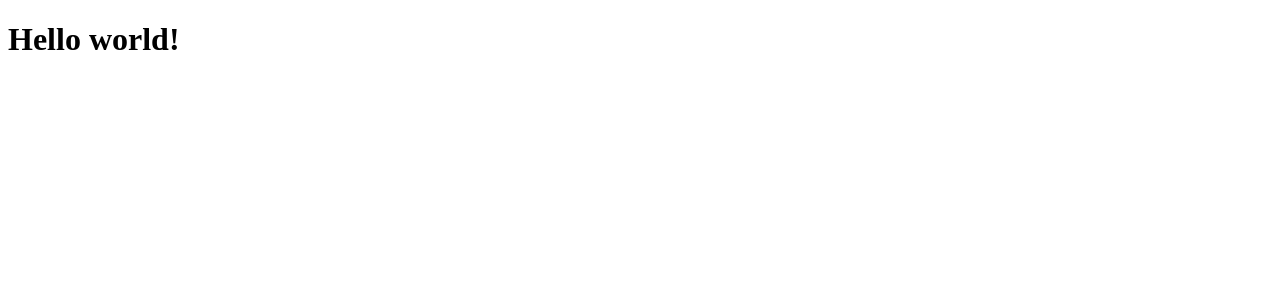
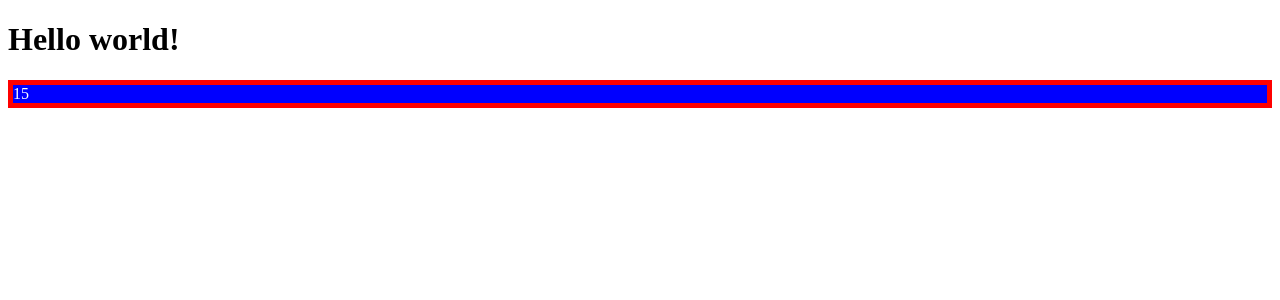
Before and after one commit to ratchek-old/Project-Per-Week-Frontend, a React (Create React App) app in the folder 02-dont-break-the-chain/app/: page / in a window 1280 px wide. Shown: the top 300 px of the page. Built offline with nearby package versions, Linux system fonts and the light colour scheme.

Commit message:
Create Day component and add styling to make development easier

```diff
--- a/02-dont-break-the-chain/app/src/App.js
+++ b/02-dont-break-the-chain/app/src/App.js
@@ -1,7 +1,12 @@
+import Day from './Day';
+
 function App() {
+  const date = new Date();
+
   return (
     <div className="App">
         <h1> Hello world!</h1>
+        <Day date={date}/>
     </div>
   );
 }
--- /dev/null
+++ b/02-dont-break-the-chain/app/src/Day.js
@@ -0,0 +1,7 @@
+const Day = (props) => {
+  return (
+    <div className="day"> {props.date.getDate()} </div>
+  );
+}
+
+export default Day;
--- a/02-dont-break-the-chain/app/src/index.css
+++ b/02-dont-break-the-chain/app/src/index.css
@@ -0,0 +1,10 @@
+html{
+  display:inline;
+}
+.day{
+  background-color: blue;
+  border-color: red;
+  border-style: solid;
+  border-width: 5px;
+  color: white;
+}
--- a/02-dont-break-the-chain/app/src/index.js
+++ b/02-dont-break-the-chain/app/src/index.js
@@ -1,5 +1,6 @@
 import React from 'react';
 import ReactDOM from 'react-dom/client';
+import './index.css';
 import App from './App';
 
 const root = ReactDOM.createRoot(document.getElementById('root'));
```
